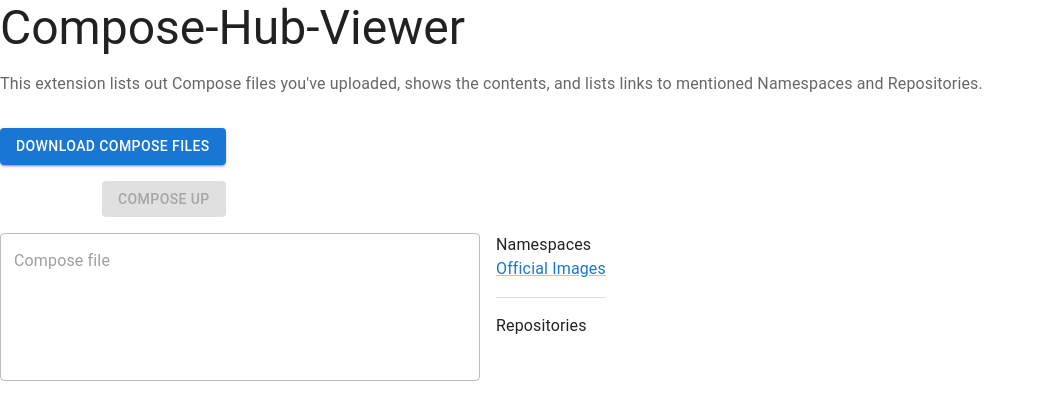
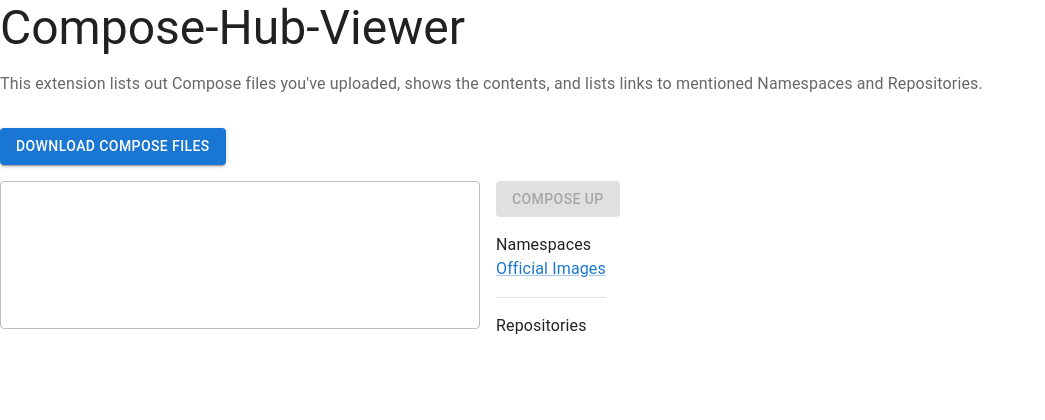
Before and after one commit to shawnaxsom/compose-hub-viewer, a React (Create React App) app in the folder ui/: page / in a window 1280 px wide. Shown: the top 420 px of the page, without its empty margins (0-1045 px from the left). Built offline with nearby package versions, Linux system fonts and the light colour scheme; what @docker/docker-mui-theme, @docker/extension-api-client would draw is missing.

Commit message:
Extension is working somewhat end-to-end with the API

```diff
--- a/ui/src/App.tsx
+++ b/ui/src/App.tsx
@@ -24,24 +24,25 @@ export function App() {
     {
       name: string;
       description: string;
+      compose_file: string;
     }[]
   >([]);
+  const [selectedCompose, setSelectedCompose] = React.useState<{
+    name: string;
+    description: string;
+    compose_file: string;
+  }>();
   const [composeFile, setComposeFile] = React.useState<string>();
   const [repos, setRepos] = React.useState<Array<string>>();
   const ddClient = useDockerDesktopClient();
 
   const downloadComposeFiles = async () => {
-    // setComposeFile("Testing...");
-    const result = (await ddClient.extension.vm?.service?.get(
-      "/compose-files"
-    )) as any;
-    // setComposeFile(JSON.stringify(result) || "Nope");
+    const result = await fetch("http://localhost:8000/composes/foonamespace");
+    const json = await result.json();
+    console.log("json", json);
+    setComposeFileList(json as any);
 
-    const responseComposeFile = decodeURIComponent(result.Message);
-    // setComposeFile(responseComposeFile);
-    setComposeFileList(JSON.parse(responseComposeFile));
-
-    const yaml = parse(responseComposeFile);
+    const yaml = parse(decodeURIComponent(json[0].compose_file));
     // setComposeFile(JSON.stringify(yaml.services));
 
     const reposFromComposeFile = [];
@@ -58,10 +59,9 @@ export function App() {
   const composeUp = async () => {
     setComposeFile("Compose Up...");
     try {
-      const result = (await ddClient.extension.vm?.service?.get(
-        "/compose-file"
-      )) as any;
-      const composeFile = result.Message;
+      // const result = (await ddClient.extension.vm?.service?.get(
+      //   "/compose-file"
+      // )) as any;
       setComposeFile(composeFile || "Nope");
 
       await ddClient.extension.host.cli.exec(
@@ -81,12 +81,10 @@ export function App() {
       <Button variant="contained" onClick={downloadComposeFiles}>
         Download Compose Files
       </Button>
-
-      <Button variant="contained" disabled={!composeFile} onClick={composeUp}>
-        Compose Up
-      </Button>
     </Stack>
   );
+
+  console.log(composeFileList);
 
   const composeFiles = (
     <Stack
@@ -97,25 +95,40 @@ export function App() {
       divider={<Divider orientation="horizontal" flexItem />}
     >
       {composeFileList.map(
-        (listItem: { name: string; description: string }) => (
-          <Stack direction="column">
-            <Link onClick={composeUp}>{listItem.name}</Link>
-            {listItem.description}
-          </Stack>
-        )
+        (listItem: {
+          name: string;
+          description: string;
+          compose_file: string;
+        }) => {
+          console.log("listItem", listItem);
+          console.log("selectedCompose", selectedCompose);
+          return (
+            <Stack direction="column">
+              <Link
+                onClick={() => {
+                  setSelectedCompose(listItem);
+                  setComposeFile(decodeURIComponent(listItem.compose_file));
+                }}
+              >
+                {listItem?.name}
+                {selectedCompose?.name === listItem?.name ? "*" : ""}
+              </Link>
+              {listItem?.description}
+            </Stack>
+          );
+        }
       )}
     </Stack>
   );
 
   const composeFileTextField = (
     <TextField
-      label="Compose file"
       sx={{ width: 480 }}
       disabled
       multiline
       variant="outlined"
       minRows={5}
-      value={composeFile ?? ""}
+      value={composeFile}
     />
   );
 
@@ -161,7 +174,22 @@ export function App() {
 
         <Stack direction="row" alignItems="start" spacing={2} sx={{ mt: 4 }}>
           {composeFileTextField}
-          {composeFileMetadata}
+
+          <Stack
+            direction="column"
+            alignItems="start"
+            spacing={2}
+            sx={{ mt: 4 }}
+          >
+            <Button
+              variant="contained"
+              disabled={!composeFile}
+              onClick={composeUp}
+            >
+              Compose Up
+            </Button>
+            {composeFileMetadata}
+          </Stack>
         </Stack>
       </Stack>
     </>
```
Also changed, not shown: 2 other files (tests, documents, lock files or other folders).
